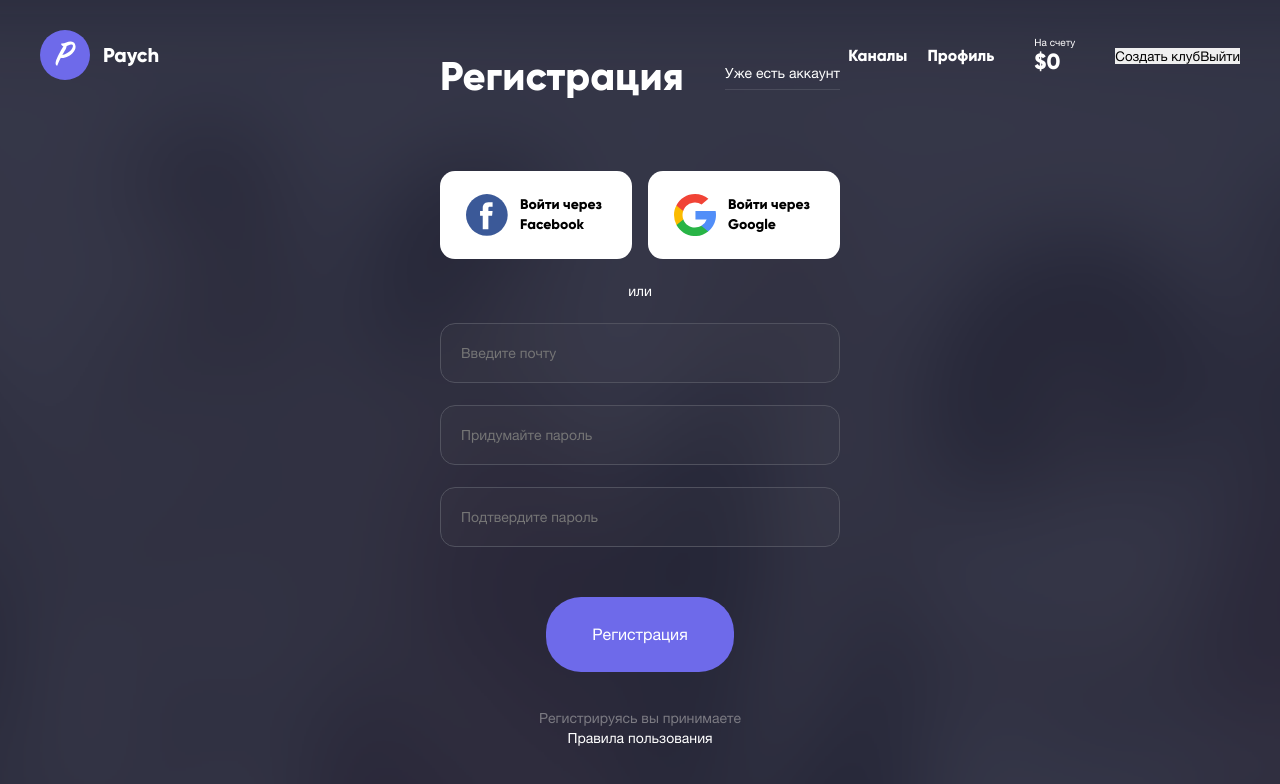
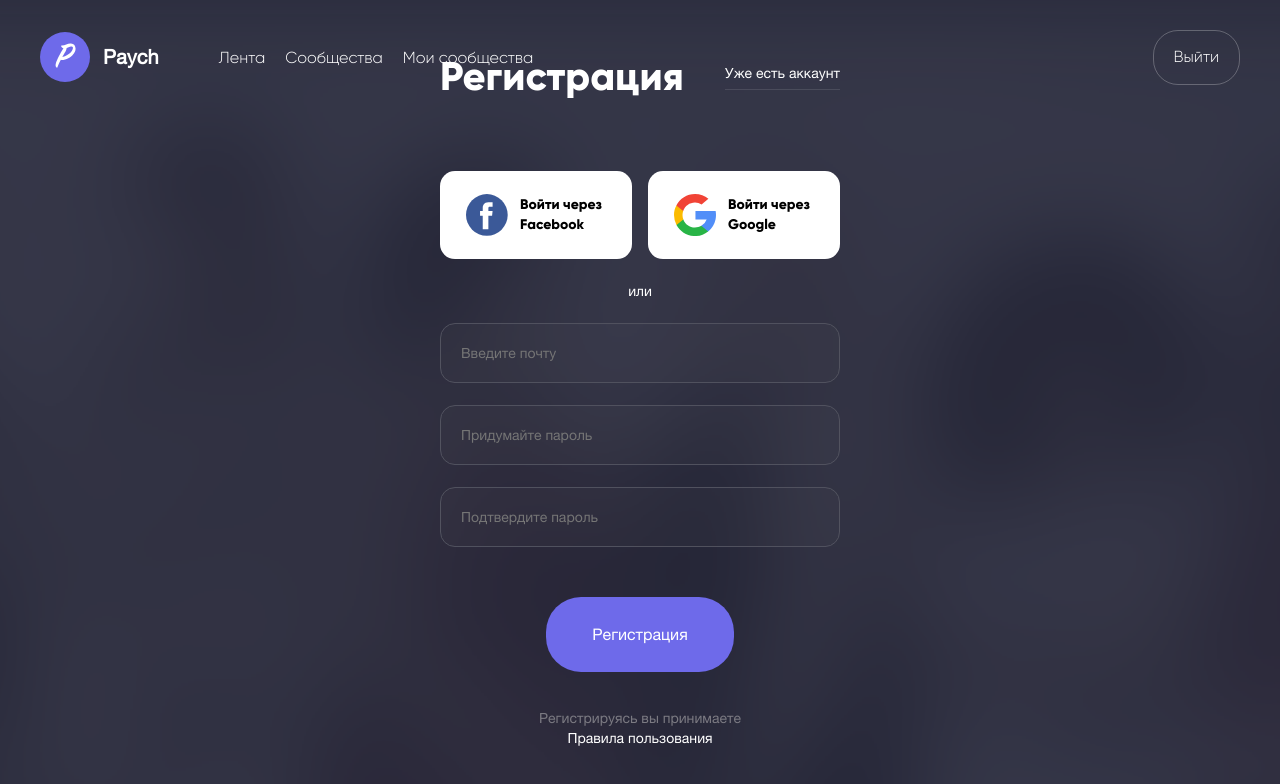
Before and after one commit to paych-dev/paych-front-end, a React (Create React App) app: page /register in a window 1280 px wide. Shown: the top 784 px of the page. Built offline with nearby package versions, Linux system fonts and the light colour scheme; sample sign-in values are in the browser's storage.

Commit message:
Header components
Refactor header components

```diff
--- a/src/components/Header/Header.js
+++ b/src/components/Header/Header.js
@@ -1,17 +1,14 @@
-import React, {Component} from 'react'
+import React, {Component} from 'react';
 import {connect} from 'react-redux';
+import { Link } from 'react-router-dom';
 
 //COMPONENTS:
 import ToggleNav from './ToggleNav/ToggleNav'
 import LogInLinks from './LoginLinks/LoginLinks'
 import NotLogInLinks from './NotLoginLinks/NotLoginLinks'
 
-//STYLE:
-import styles from './Header.module.scss'
-
 //IMAGES:
-import logo from '../../assets/logo.png'
-import purplelogo from '../../assets/purplelogo.svg'
+import logo from '../../assets/purplelogo.svg'
 import menuIcon from '../../assets/menu.png'
 
 class Header extends Component {
@@ -29,23 +26,20 @@ class Header extends Component {
     const { loggedIn } = this.props.user;
 
     return (
-      <header className={styles.Header}>
-        <div className={styles.Logo}>
-          <div className={`${styles.Logo_image} ${styles.Header_images}` }>
-            <img src={purplelogo} alt={logo} className={styles.purpleLogo}/>
-          </div>
-          <h1 className={styles.Logo_text}>Paych</h1>
+      <header className='Header'>
+        <div className='Header_logo'>
+          <Link to='/' className='Logo'>
+            <div className='Logo_image Header_images'>
+              <img src={logo} alt={logo} className='purpleLogo'/>
+            </div>
+            <h1 className='Logo_text'>Paych</h1>
+          </Link>
         </div>
 
-        <nav className={styles.Navigation}>
-          <ul className={styles.Navigation_List}>
-            { loggedIn
-              ? <LogInLinks style={styles.Navigation_List__element} />
-              : <NotLogInLinks style={styles.Navigation_List__element} />}
-          </ul>
-        </nav>
 
-        <div className={`${styles.Header_images} ${styles.Toggle_images}`}>
+        { loggedIn ? <LogInLinks /> : <NotLogInLinks /> }
+
+        <div className='Header_images Toggle_images'>
           {!toggle && <img src={menuIcon} alt={menuIcon} onClick={this.toggleNavMenu} />}
         </div>
         {toggle && <ToggleNav clicked={this.toggleNavMenu}/>}
--- a/src/components/Header/LoginLinks/LoginLinks.js
+++ b/src/components/Header/LoginLinks/LoginLinks.js
@@ -1,28 +1,22 @@
-import React, {Fragment} from 'react';
-import {Link} from 'react-router-dom';
+import React from 'react';
+import { Link } from 'react-router-dom';
 
-import styles from './LoginLinks.module.css';
-
-const LoginLinks = ({style}) => {
-
+const LoginLinks = () => {
   const logout = () => {
     localStorage.clear();
     window.location = '/'
   }
 
   return (
-    <Fragment>
-      <li><Link to='/channels' className={style}>Каналы</Link></li>
-      <li><Link to='/profile' className={style}>Профиль</Link></li>
-      <li>
-        <div className={styles.onValet}>
-          <span className={styles.onValet_text}>На счету</span>
-          <span className={styles.onValet_money}>$0</span>
-        </div>
-      </li>
-      <li><Link to='/create_channel' ><button className='button outline-button'>Создать клуб</button></Link></li>
-      <li><button className='button outline-button' onClick={logout}>Выйти</button></li>
-    </Fragment>
+    <nav className='Navigation'>
+      <ul className='Navigation_List flex center'>
+        <li className='Navigation_List__element'><Link to='/'>Лента</Link></li>
+        <li className='Navigation_List__element'><Link to='/channels' >Сообщества</Link></li>
+        <li className='Navigation_List__element'><Link to='/channels' >Мои сообщества</Link></li>
+        <li></li>
+      </ul>
+      <button className='btn out' onClick={logout}>Выйти</button>
+    </nav>
   )
 }
 
--- a/src/components/Header/LoginLinks/LoginLinks.module.css
+++ /dev/null
@@ -1,16 +0,0 @@
-.onValet{
-  display: flex;
-  flex-direction: column;
-  margin: 0 40px;
-}
-
-.onValet_text {
-  font-size: 10px;
-  color: #ffffff;
-}
-
-.onValet_money {
-  font-family: 'Gilroy-bold';
-  font-size: 22px;
-  color: #ffffff;
-}
--- a/src/components/Header/NotLoginLinks/NotLoginLinks.js
+++ b/src/components/Header/NotLoginLinks/NotLoginLinks.js
@@ -1,12 +1,14 @@
-import React, {Fragment} from 'react';
+import React from 'react';
 import {Link} from 'react-router-dom';
 
 const NotLoginLinks = ({logIn}) => {
   return (
-    <Fragment>
-      <li><Link to='/login'><button className='btn none'>Войти</button></Link></li>
-      <li><Link to='/register'><button className='btn out'>Регистрация</button></Link></li>
-    </Fragment>
+    <nav className='Navigation end'>
+      <ul className='Navigation_List flex center'>
+        <li><Link to='/login'><button className='btn none'>Войти</button></Link></li>
+        <li><Link to='/register'><button className='btn out'>Регистрация</button></Link></li>
+      </ul>
+    </nav>
   )
 }
 
--- a/src/index.scss
+++ b/src/index.scss
@@ -23,6 +23,7 @@
 @import './styles/pages/feed';
 //COMPONENTS:
 @import './styles/components/forms';
+@import './styles/components/header';
 //OTHERS:
 @import './styles/others/buttons';
 
@@ -45,6 +46,10 @@ body {
 .flex {
   display: flex;
   align-items: center;
+
+  &.flex-end {
+    justify-content: flex-end;
+  }
 
   &.between {
     justify-content: space-between;
--- a/src/components/Header/Header.module.scss
+++ b/src/styles/components/_header.scss
@@ -3,9 +3,7 @@
 .Header {
   width: 100%;
   padding-bottom: 15px;
-
   @extend %flex-center;
-  justify-content: space-between;
 }
 
 .Header_images {
@@ -21,8 +19,10 @@
 }
 
 .Logo {
+  margin-right: 40px;
   overflow: hidden;
   @extend %flex-center;
+  text-decoration: none;
 
   .Logo_image {
     float: left;
@@ -32,25 +32,29 @@
     display: none;
     color: white;
     font-size: 20px;
-    font-family: 'Gilroy-bold';
   }
 }
 
 .Navigation {
   display: none;
-  align-items: center;
 
   .Navigation_List {
     list-style-type: none;
-    @extend %flex-center;
+
+    :last-child {
+      margin-left: auto;
+    }
   }
 
   .Navigation_List__element {
-    font-family: "Gilroy-bold";
-    font-size: 16px;
-    color: white;
-    text-decoration: none;
     margin-left: 20px;
+
+    a {
+      font-family: 'Gilroy-light';
+      font-size: 16px;
+      color: white;
+      text-decoration: none;
+    }
   }
 }
 
@@ -62,7 +66,14 @@
   }
 
   .Navigation {
-    display: block;
+    width: 100%;
+    display: flex;
+    align-items: center;
+    justify-content: space-between;
+
+    &.end {
+      justify-content: flex-end;
+    }
   }
 
   .Logo {
```
